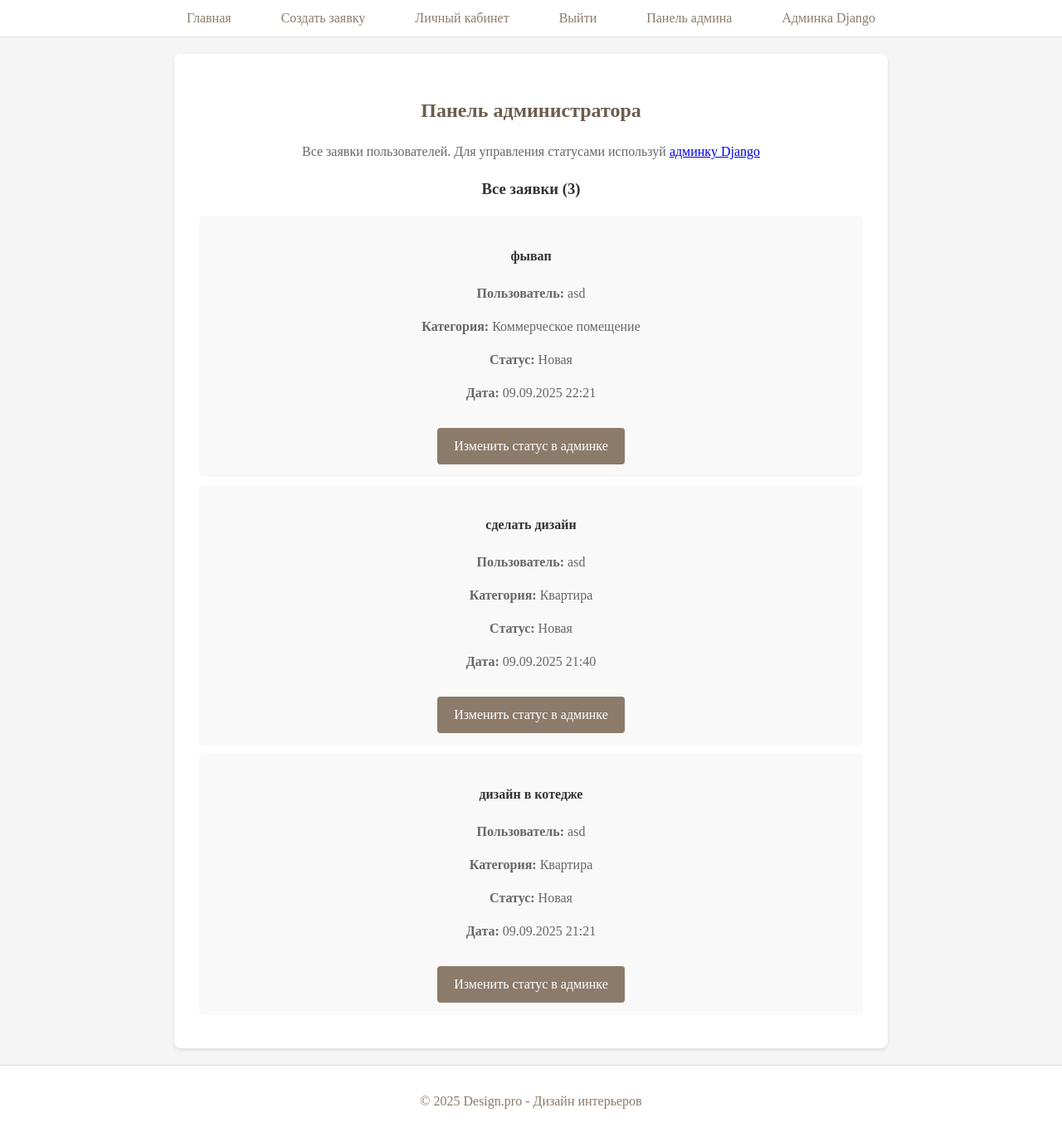
After one commit to soffia1407/design_pro, a Django app: page /admin-dashboard/ in a window 1280 px wide. The commit adds this page. Shown: the whole page at 83% size. Run offline with Django 5.2, Linux system fonts and the light colour scheme; a user stored in the database is signed in; data comes from the database, SQL or seed files in the repository; both versions use the stored data as it was after the commit.

Commit message:
add admin panel, create superuser + create category

```diff
--- a/design_pro/urls.py
+++ b/design_pro/urls.py
@@ -18,6 +18,6 @@ from django.contrib import admin
 from django.urls import path, include
 
 urlpatterns = [
-    path('superadmin/', admin.site.urls),
     path('', include('main.urls')),
+    path('admin/', admin.site.urls),
 ]
--- a/main/forms.py
+++ b/main/forms.py
@@ -23,7 +23,7 @@ class LoginForm(forms.Form):
 class RequestForm(forms.ModelForm):
     class Meta:
         model = Request
-        fields = ['title', 'description', 'image']
+        fields = ['title', 'description', 'category', 'image']
         widgets = {
             'description': forms.Textarea(attrs={'rows': 4}),
         }
--- a/main/models.py
+++ b/main/models.py
@@ -8,9 +8,20 @@ class Request(models.Model):
         ('Выполнено', 'Выполнено'),
     ]
 
+    CATEGORY_CHOICES = [
+        ('Квартира', 'Квартира'),
+        ('Дом', 'Дом'),
+        ('Офис', 'Офис'),
+        ('Коммерческое помещение', 'Коммерческое помещение'),
+    ]
+
     user = models.ForeignKey(User, on_delete=models.CASCADE)
     title = models.CharField(max_length=255)
     description = models.TextField()
+    category = models.CharField(max_length=50, choices=CATEGORY_CHOICES, default='Квартира')
     image = models.ImageField(upload_to='images/')
     status = models.CharField(max_length=20, choices=STATUS_CHOICES, default='Новая')
     created_at = models.DateTimeField(auto_now_add=True)
+
+    def __str__(self):
+        return self.title
--- /dev/null
+++ b/main/templates/admin_dashboard.html
@@ -0,0 +1,26 @@
+{% extends 'base.html' %}
+
+{% block title %}Панель администратора{% endblock %}
+
+{% block content %}
+<div class="home-content">
+    <h2>Панель администратора</h2>
+    <p>Все заявки пользователей. Для управления статусами используй <a href="/admin/main/request/">админку Django</a></p>
+
+    <h3>Все заявки ({{ requests.count }})</h3>
+    {% if requests %}
+        {% for req in requests %}
+        <div class="request-item">
+            <h4>{{ req.title }}</h4>
+            <p><strong>Пользователь:</strong> {{ req.user.username }}</p>
+            <p><strong>Категория:</strong> {{ req.category }}</p>
+            <p><strong>Статус:</strong> {{ req.status }}</p>
+            <p><strong>Дата:</strong> {{ req.created_at|date:"d.m.Y H:i" }}</p>
+            <a href="/admin/main/request/{{ req.id }}/change/" class="btn">Изменить статус в админке</a>
+        </div>
+        {% endfor %}
+    {% else %}
+        <p>Заявок нет</p>
+    {% endif %}
+</div>
+{% endblock %}
--- a/main/templates/base.html
+++ b/main/templates/base.html
@@ -17,6 +17,10 @@
                     <li><a href="{% url 'create_request' %}">Создать заявку</a></li>
                     <li><a href="{% url 'profile' %}">Личный кабинет</a></li>
                     <li><a href="{% url 'logout' %}">Выйти</a></li>
+                    {% if user.is_staff %}
+                        <li><a href="{% url 'admin_dashboard' %}">Панель админа</a></li>
+                        <li><a href="/admin/">Админка Django</a></li>
+                    {% endif %}
                 {% else %}
                     <li><a href="{% url 'register' %}">Регистрация</a></li>
                     <li><a href="{% url 'login' %}">Вход</a></li>
@@ -36,7 +40,7 @@
         {% endblock %}
     </main>
     <footer>
-        <p>&copy; 2025 Design.pro - Веб-дизайн студия</p>
+        <p>&copy; 2025 Design.pro - Дизайн интерьеров</p>
     </footer>
 </body>
 </html>
--- a/main/urls.py
+++ b/main/urls.py
@@ -1,5 +1,5 @@
 from django.urls import path
-from .views import register_view, login_view, home_view, profile_view, create_request_view, delete_request_view, logout_view
+from .views import register_view, login_view, home_view, profile_view, create_request_view, delete_request_view, logout_view, admin_dashboard
 
 urlpatterns = [
     path('register/', register_view, name='register'),
@@ -8,5 +8,6 @@ urlpatterns = [
     path('profile/', profile_view, name='profile'),
     path('create-request/', create_request_view, name='create_request'),
     path('delete-request/<int:request_id>/', delete_request_view, name='delete_request'),
+    path('admin-dashboard/', admin_dashboard, name='admin_dashboard'),
     path('', home_view, name='home'),
 ]
--- a/main/views.py
+++ b/main/views.py
@@ -1,9 +1,9 @@
 from django.contrib import messages
 from django.shortcuts import render, redirect, get_object_or_404
 from django.contrib.auth import authenticate, login, logout
+from django.contrib.admin.views.decorators import staff_member_required
 from .forms import RegisterForm, LoginForm, RequestForm
 from .models import Request
-from django.contrib.auth import logout
 
 def register_view(request):
     if request.method == 'POST':
@@ -33,6 +33,11 @@ def login_view(request):
     else:
         form = LoginForm()
     return render(request, 'login.html', {'form': form})
+
+def logout_view(request):
+    logout(request)
+    messages.success(request, 'Вы успешно вышли из системы.')
+    return redirect('home')
 
 def home_view(request):
     return render(request, 'home.html')
@@ -70,7 +75,7 @@ def delete_request_view(request, request_id):
     messages.success(request, 'Заявка удалена')
     return redirect('profile')
 
-def logout_view(request):
-    logout(request)
-    messages.success(request, 'Вы успешно вышли из системы.')
-    return redirect('home')
+@staff_member_required
+def admin_dashboard(request):
+    all_requests = Request.objects.all().order_by('-created_at')
+    return render(request, 'admin_dashboard.html', {'requests': all_requests})
```
Also changed, not shown: main/admin.py (+9 -0 lines), main/templates/profile.html (+4 -3 lines), db.sqlite3, images/photo_2025-02-17_18-49-45.jpg (added), images/photo_2025-02-17_18-49-55.jpg (added), images/photo_2025-02-17_18-49-59.jpg (added), main/migrations/0003_request_category.py (added).
